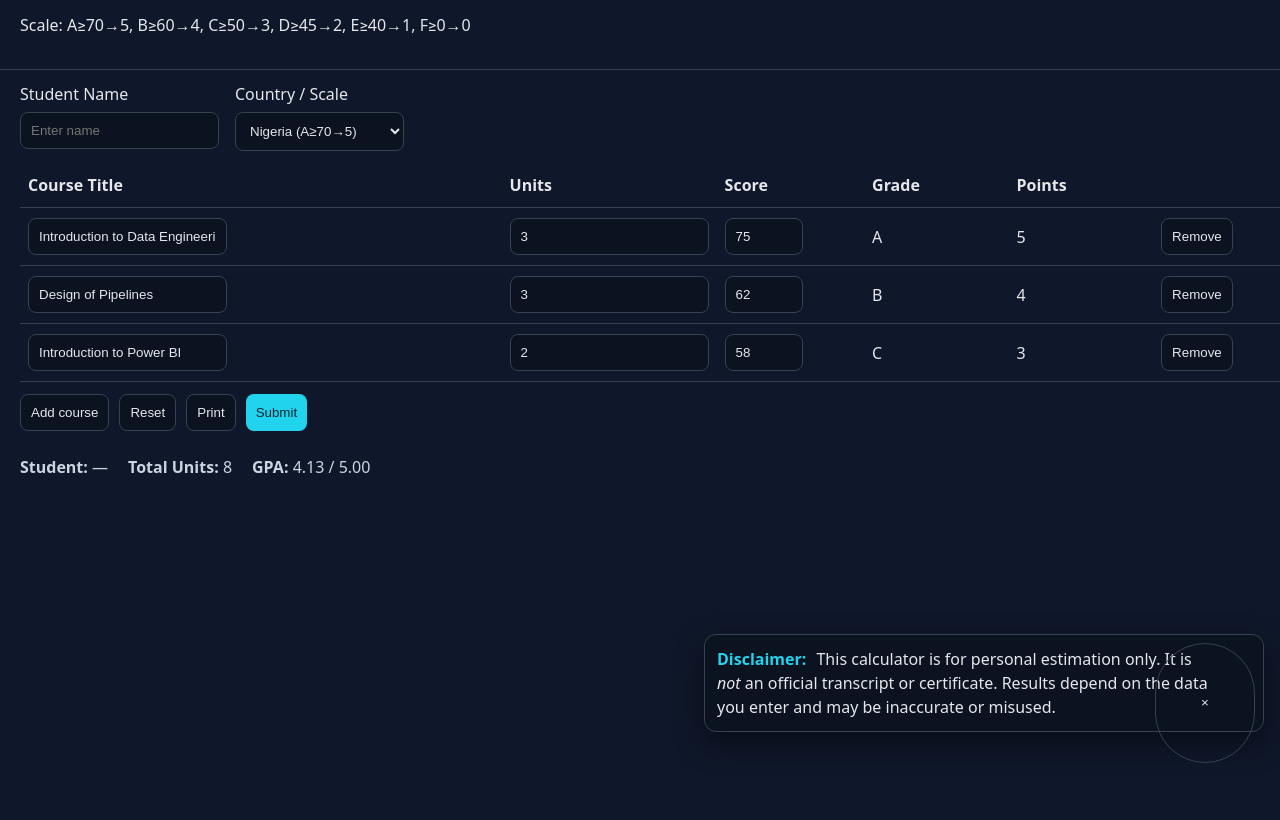
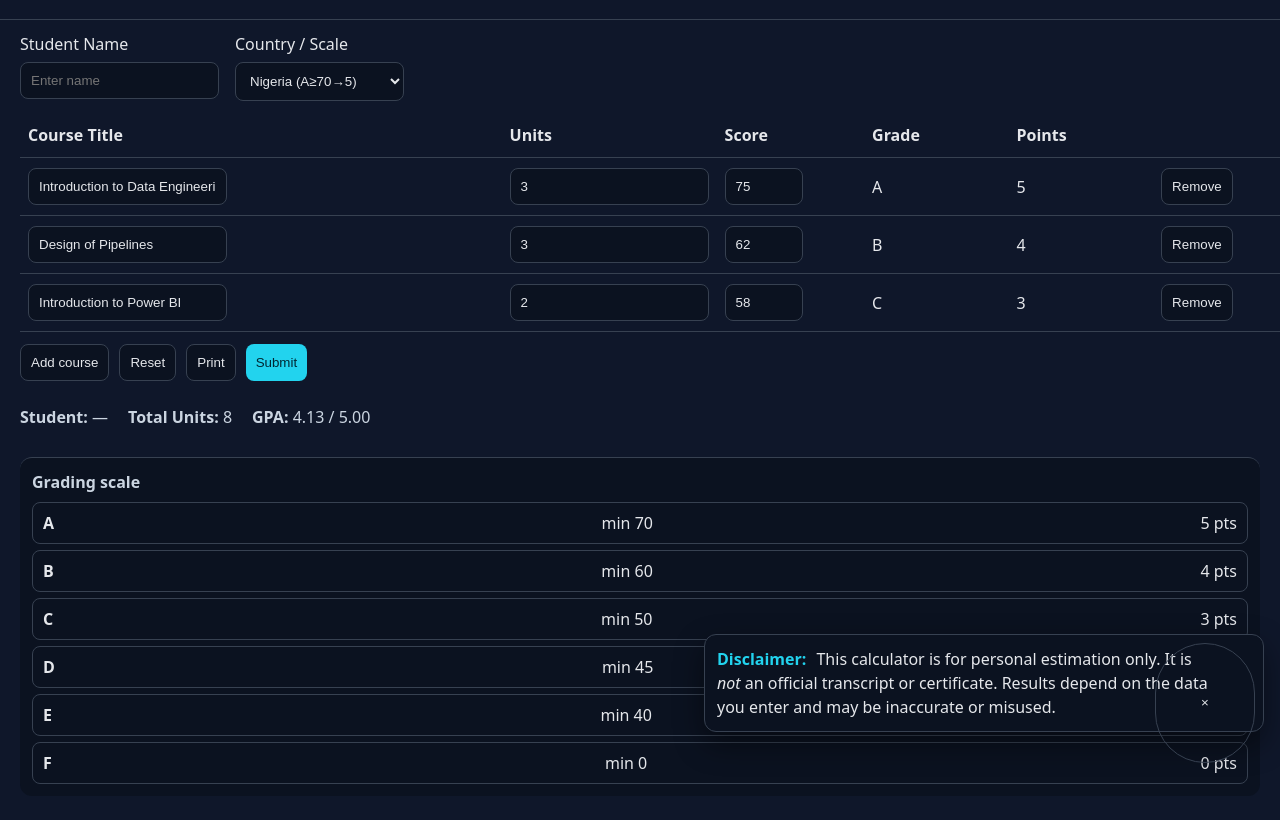
Before and after one commit to mufutauramon/gp-app, a plain HTML site: page web/index.html in a window 1280 px wide. Shown: the part 52-872 px from the top of the page. Before the commit the page ends 800 px from the top, so only its background shows below. Drawn offline with Linux system fonts and the light colour scheme.

Commit message:
scale go to bottom

```diff
--- a/web/app.js
+++ b/web/app.js
@@ -92,7 +92,8 @@
 const rowTpl = document.getElementById('row-template');
 const nameInput = document.getElementById('studentName');
 const countrySelect = document.getElementById('countrySelect');
-  const scaleSummary = document.getElementById('scaleSummary');
+// const scaleSummary = document.getElementById('scaleSummary'); // remove/obsolete
+const scaleList = document.getElementById('scaleList');
 const statStudent = document.getElementById('statStudent');
 const statUnits = document.getElementById('statUnits');
 const statGpa = document.getElementById('statGpa');
@@ -123,7 +124,23 @@
 
   // rendering
   function render() { renderScale(); renderTable(); renderStats(); }
-  function renderScale() { scaleSummary.textContent = 'Scale: ' + scaleSummaryText(); countrySelect.value = state.country; }
+ function renderScale() {
+  countrySelect.value = state.country;
+
+  if (!scaleList) return;
+  scaleList.innerHTML = '';
+
+  const ranges = [...currentScale()].sort((a,b) => b.min - a.min);
+  ranges.forEach(r => {
+    const li = document.createElement('li');
+    li.innerHTML = `
+      <span class="badge">${r.letter}</span>
+      <span>min ${r.min}</span>
+      <span>${Number(r.points)} pts</span>
+    `;
+    scaleList.appendChild(li);
+  });
+}
 
   function renderTable() {
     tbody.innerHTML = '';
--- a/web/index.html
+++ b/web/index.html
@@ -9,7 +9,6 @@
 <body>
   <header>
     <h1>Countries Result Calculator</h1>
-    <p id="scaleSummary">Scale:</p>
   </header>
 
   <section class="controls">
@@ -84,6 +83,11 @@
   <button id="dismissDisclaimer" type="button" aria-label="Dismiss disclaimer">×</button>
 </div>
 
+<!-- Bottom scale panel (vertical list) -->
+<section class="scale-panel noprint">
+  <h2 class="scale-title">Grading scale</h2>
+  <ul id="scaleList" class="scale-list"></ul>
+</section>
 
 </body>
 </html>
--- a/web/styles.css
+++ b/web/styles.css
@@ -32,3 +32,34 @@ button.secondary{background:#0b1220}
 }
 .disclaimer button:hover{ border-color:var(--accent); }
 @media (max-width:640px){ .disclaimer{ left:16px; right:16px; } }
+
+/* Bottom/vertical scale panel (used on index and print) */
+.scale-panel{
+  margin:16px 20px 24px;
+  padding:12px;
+  border-top:1px solid var(--muted);
+  background:#0b1220;
+  border-radius:12px;
+}
+.scale-title{
+  margin:0 0 8px;
+  font-size:16px;
+  color:#cbd5e1;
+}
+.scale-list{
+  list-style:none;
+  margin:0;
+  padding:0;
+  display:flex;
+  flex-direction:column;
+  gap:6px;
+}
+.scale-list li{
+  display:flex;
+  justify-content:space-between;
+  align-items:center;
+  padding:8px 10px;
+  border:1px solid var(--muted);
+  border-radius:8px;
+}
+.scale-list .badge{ font-weight:600; }
```
Also changed, not shown: web/print.html (+16 -0 lines). Lines whose indentation alone changed are shown as unchanged.
